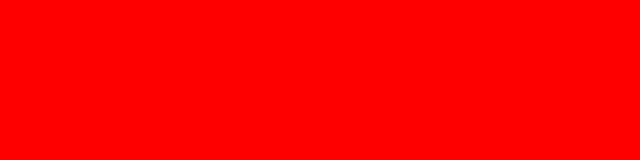
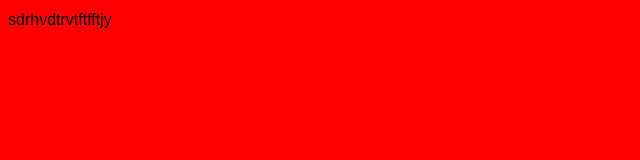
Before and after one commit to mihailKuzmintsev/test_html2, a plain HTML site: page index.html in a window 1280 px wide. Shown: the whole page, without its empty margins (0-640 px from the left). Drawn offline with Linux system fonts and the light colour scheme.

Commit message:
Update index.html

```diff
--- a/index.html
+++ b/index.html
@@ -27,6 +27,6 @@
 
   <body style="font-family: VTBGroupUI, Arial">
     <div id="modal-root" style="z-index: 10000"></div>
-    <div id="root"></div>
+    <div id="root">sdrhvdtrvtftfftjy</div>
   </body>
 </html>
```
